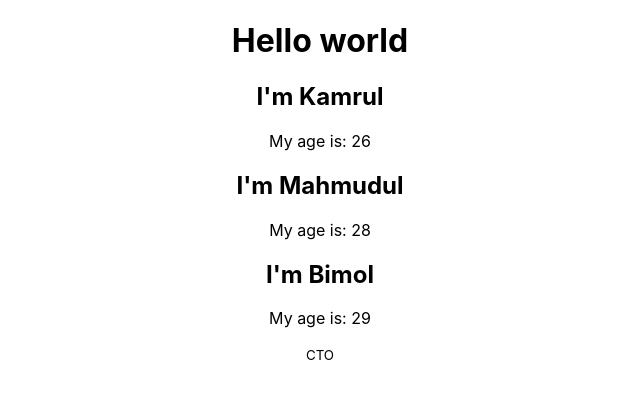
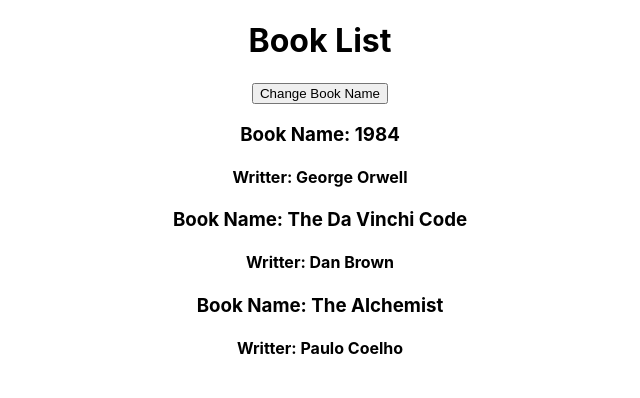
Before and after one commit to kamrulerp/MyReactApp, a React (Create React App) app: page / in a window 1280 px wide. Shown: the top 398 px of the page, without its empty margins (320-960 px from the left). Built offline with nearby package versions, Linux system fonts and the light colour scheme.

Commit message:
Changing State with JS event

```diff
--- a/src/App.js
+++ b/src/App.js
@@ -1,26 +1,35 @@
 import React, {Component} from 'react';
 import './App.css';
-import Person from './Components/Persons';
-
-// function App() {
-//   return (
-//     <div className="App">
-//       <h1>Hello world</h1>
-//       <Person name="Kamrul" age="26"></Person>
-//       <Person name="Mahmudul" age="28"></Person>
-//       <Person name="Bimol" age="29">CTO</Person>
-//     </div>
-//   );
-// }
+import Book from './Components/Book';
 
 class App extends Component {
+
+  state = {
+    books: [
+      {bookName: "1984", writter: "George Orwell"},
+      {bookName: "The Da Vinchi Code", writter: "Dan Brown"},
+      {bookName: "The Alchemist", writter: "Paulo Coelho"}
+    ]
+  }
+
+  changeBookName = () => {
+    this.setState({
+      books: [
+        {bookName: "Animal Farm", writter: "George Orwell"},
+        {bookName: "The Da Vinchi Code", writter: "Dan Brown"},
+        {bookName: "Metmorphosis", writter: "Franz Kafka"}
+      ]
+    });
+  }
   render(){
     return(
       <div className="App">
-        <h1>Hello world</h1>
-        <Person name="Kamrul" age="26"></Person>
-        <Person name="Mahmudul" age="28"></Person>
-        <Person name="Bimol" age="29">CTO</Person>
+        <h1>Book List</h1>
+        <button onClick={this.changeBookName}>Change Book Name</button>
+
+        <Book bookName={this.state.books[0].bookName} writter={this.state.books[0].writter} />
+        <Book bookName={this.state.books[1].bookName} writter={this.state.books[1].writter} />
+        <Book bookName={this.state.books[2].bookName} writter={this.state.books[2].writter} />
       </div>
     );
   }
--- /dev/null
+++ b/src/Components/Book.js
@@ -0,0 +1,13 @@
+import React from "react";
+
+const Book = props => {
+    return(
+        <div>
+            <h3>Book Name: {props.bookName}</h3>
+            <h4>Writter: {props.writter}</h4>
+        </div>
+    );
+}
+
+
+export default Book;
```
